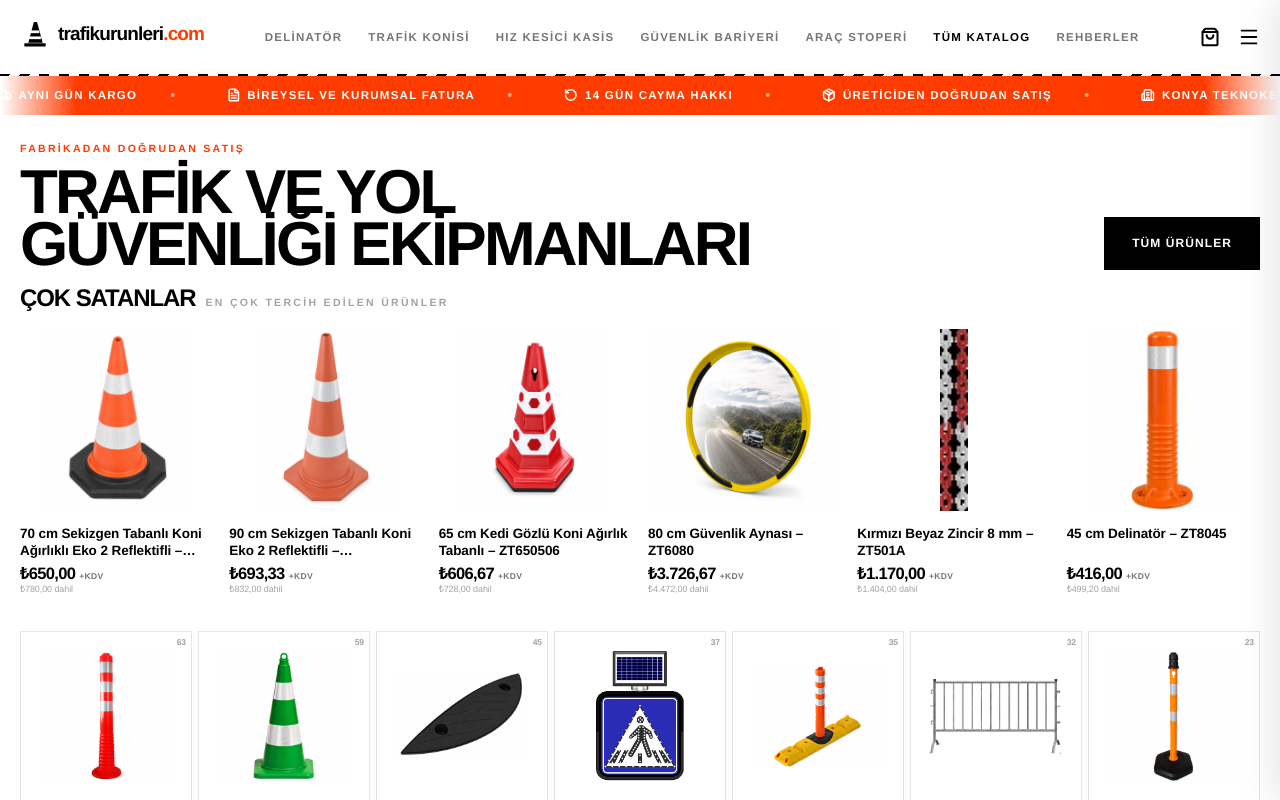
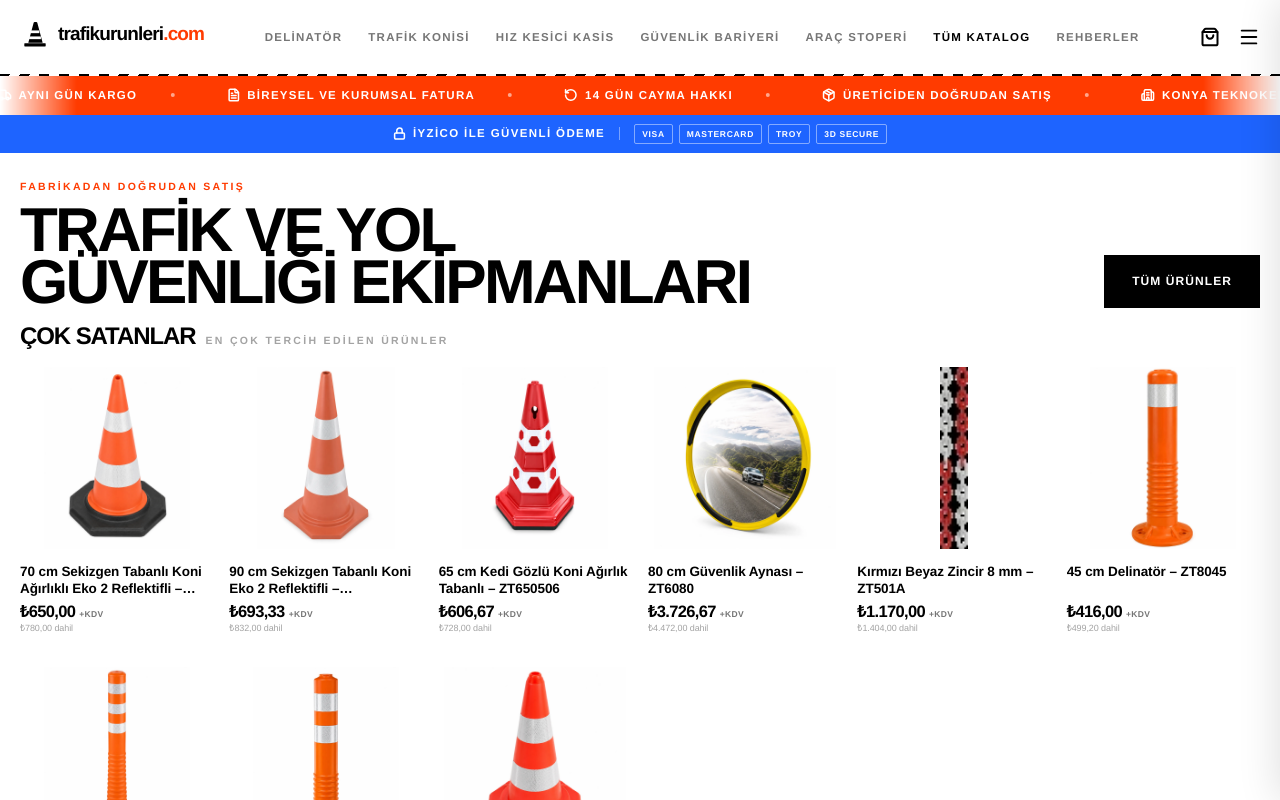
Before and after one commit to pekcandanoglumustafa/cvsepeti-shop, a Next.js app: page / in a window 1280 px wide. Shown: the top 800 px of the page. Built offline with nearby package versions, Linux system fonts and the light colour scheme.

Commit message:
feat: cok satanlara 3 bariyer eklendi (9 urun), turuncu seridin altina mavi iyzico odeme bandi

```diff
--- a/app/page.tsx
+++ b/app/page.tsx
@@ -5,6 +5,7 @@ import CategoryCard from "@/components/CategoryCard";
 import HeroMozaik from "@/components/HeroMozaik";
 import GuvenBandi from "@/components/GuvenBandi";
 import GuvenSerit from "@/components/GuvenSerit";
+import OdemeSerit from "@/components/OdemeSerit";
 import { tumYazilar } from "@/lib/blog";
 import kapaklar from "@/data/kategori_kapak.json";
 import coksatan from "@/data/coksatan.json";
@@ -20,7 +21,7 @@ export default function Home() {
   const gorselli = allProducts.filter((p) => p.images[0] && p.id !== "TEST-1");
   const netGorselli = gorselli.filter((p) => (KAPAK[p.category]?.w ?? 0) >= 1000);
   const csSlug = (coksatan as { slug: string }[]).map((c) => c.slug);
-  const cokSatanlar = csSlug.map((sl) => allProducts.find((x) => x.slug === sl)).filter(Boolean).slice(0, 6) as any[];
+  const cokSatanlar = csSlug.map((sl) => allProducts.find((x) => x.slug === sl)).filter(Boolean).slice(0, 9) as any[];
   const csSet = new Set(cokSatanlar.map((x) => x.slug));
   const kategoriVitrini = (katVitrinData as { kat: string; slug: string; adet: number }[])
     .map((v) => ({ ...v, urun: allProducts.find((x) => x.slug === v.slug) }))
@@ -34,6 +35,7 @@ export default function Home() {
   return (
     <main>
       <GuvenSerit />
+      <OdemeSerit />
 
       {/* ---- ÜRÜN ODAKLI GİRİŞ ---- */}
       <section style={{ maxWidth: 1520, margin: "0 auto", padding: "26px 20px 0" }}>
--- /dev/null
+++ b/components/OdemeSerit.tsx
@@ -0,0 +1,35 @@
+import { Lock } from "lucide-react";
+
+/**
+ * Ödeme güven bandı — sabit, kaymaz.
+ * iyzico kurumsal mavisi zemin üzerinde beyaz yazı.
+ */
+export default function OdemeSerit() {
+  return (
+    <div style={{ background: "#1E64FF", color: "#fff" }}>
+      <div style={{ maxWidth: 1520, margin: "0 auto", padding: "9px 20px",
+                    display: "flex", alignItems: "center", justifyContent: "center",
+                    gap: 14, flexWrap: "wrap" }}>
+        <span style={{ display: "inline-flex", alignItems: "center", gap: 7 }}>
+          <Lock size={13} strokeWidth={2.8} />
+          <span style={{ fontSize: 11.5, fontWeight: 800, textTransform: "uppercase", letterSpacing: ".12em" }}>
+            iyzico ile güvenli ödeme
+          </span>
+        </span>
+
+        <span aria-hidden="true" style={{ width: 1, height: 13, background: "rgba(255,255,255,.4)" }} />
+
+        {/* kart ağları — sade metin rozetleri */}
+        <span style={{ display: "inline-flex", alignItems: "center", gap: 6 }}>
+          {["VISA", "MASTERCARD", "TROY", "3D SECURE"].map((k) => (
+            <span key={k} style={{ fontSize: 8.5, fontWeight: 800, letterSpacing: ".08em",
+                                   padding: "3px 7px", border: "1px solid rgba(255,255,255,.45)",
+                                   borderRadius: 2, whiteSpace: "nowrap" }}>
+              {k}
+            </span>
+          ))}
+        </span>
+      </div>
+    </div>
+  );
+}
--- a/data/coksatan.json
+++ b/data/coksatan.json
@@ -48,5 +48,20 @@
   "slug": "60-cm-guvenlik-aynasi-zt6060",
   "kod": "ZT6060",
   "ad": "60 cm Güvenlik Aynası – ZT6060"
+ },
+ {
+  "slug": "metal-guvenlik-barikati-hxl-110x200-cm-12534-fb-st",
+  "kod": "12534 FB ST",
+  "ad": "Metal Güvenlik Barikatı - (hxl) 110x200 Cm – 12534 FB ST"
+ },
+ {
+  "slug": "katlanir-uyari-levhali-bariyer-hxw-110x250-cm-12504-fb-r",
+  "kod": "12504 FB R",
+  "ad": "Katlanır Uyarı Levhalı Bariyer - (hxw) 110x250 Cm – 12504 FB R"
+ },
+ {
+  "slug": "dubali-uyari-levhali-bariyer-hxl-120x180-cm-12405-db-r",
+  "kod": "12405 DB R",
+  "ad": "Dubalı Uyarı Levhalı Bariyer - (hxl) 120x180 Cm – 12405 DB R"
  }
 ]
```
